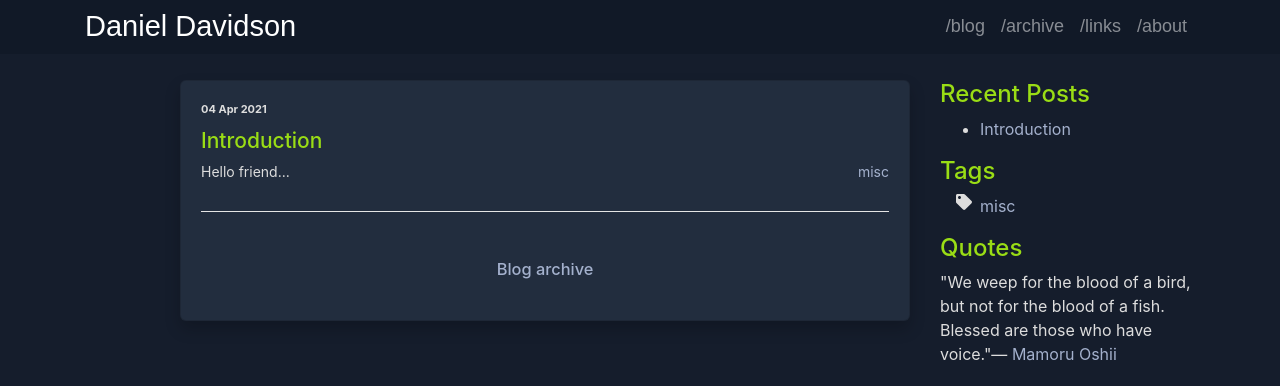
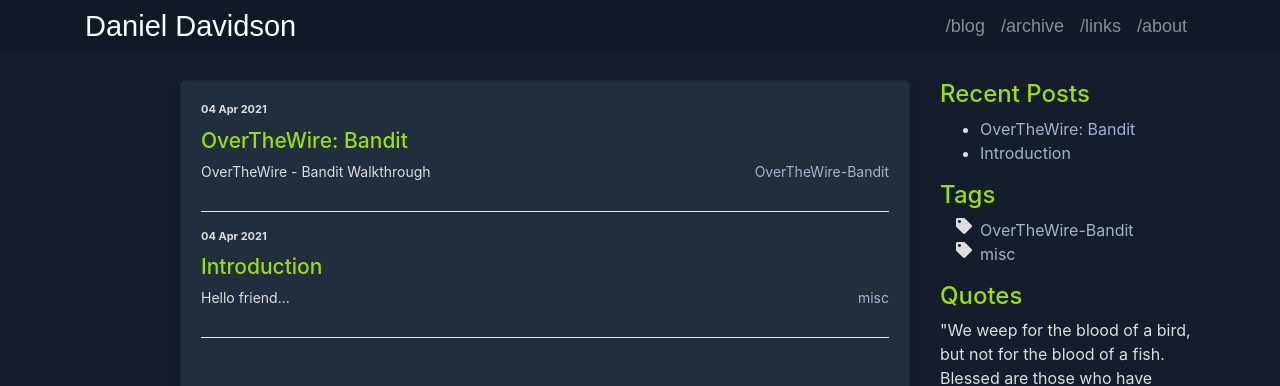
Before and after one commit to danieldavidson/danieldavidson.github.io, a Jekyll site: the page built from index.html, in a window 1280 px wide, cut to the strip 0-386 px from the top of the page. Built offline with Jekyll 4.4.1, drawn with Linux system fonts in a browser that asks for light colours; some of the changed lines change nothing that is shown.

Commit message:
Update OverTheWire-Bandit

````diff
--- /dev/null
+++ b/_posts/2021-04-07-overthewire-bandit.md
@@ -0,0 +1,26 @@
+---
+layout: post
+title: "OverTheWire: Bandit"
+date: 2021-04-04 23:18:06
+description: OverTheWire - Bandit Walkthrough
+tags:
+ - OverTheWire-Bandit
+---
+
+I think TryHackMe and HackTheBox are great resources for hacking and provide a nice platform for cyber security students to learn many things within a lab environment. That said, those resources also come with a price $$$ so I set out to find a free resource that every person interested in cyber security can try without paying a cent thanks to the good ole staff at OverTheWire!
+
+This first set of challenges is called Bandit and I believe it is good introduction to some cyber security challenges as well as hones your Linux skills. Here is my walkthrough of each level. I will be appending consecutive levels as I have to time to post. Enjoy!
+
+### Bandit 0
+[http://overthewire.org/wargames/bandit/bandit0.html](http://overthewire.org/wargames/bandit/bandit0.html)
+
+Nothing too difficult, ssh into bandit0@bandit.labs.overthewire.org.
+Type `ls` and it shows a readme file. Let's read what's inside it with cat command.
+
+```console
+bandit0@melinda:~$ ls
+readme
+bandit0@melinda:~$ cat readme
+boJ9jbbUNNfktd78OOpsqOltutMc3MY1
+```
+That's our password for bandit1. Easy!
--- /dev/null
+++ b/tag/OverTheWire-Bandit.md
@@ -0,0 +1,4 @@
+---
+layout: tag_index
+tag: OverTheWire-Bandit
+---
````
Also changed, not shown: _posts/2021-04-04-introduction.md (line endings or trailing spaces).
